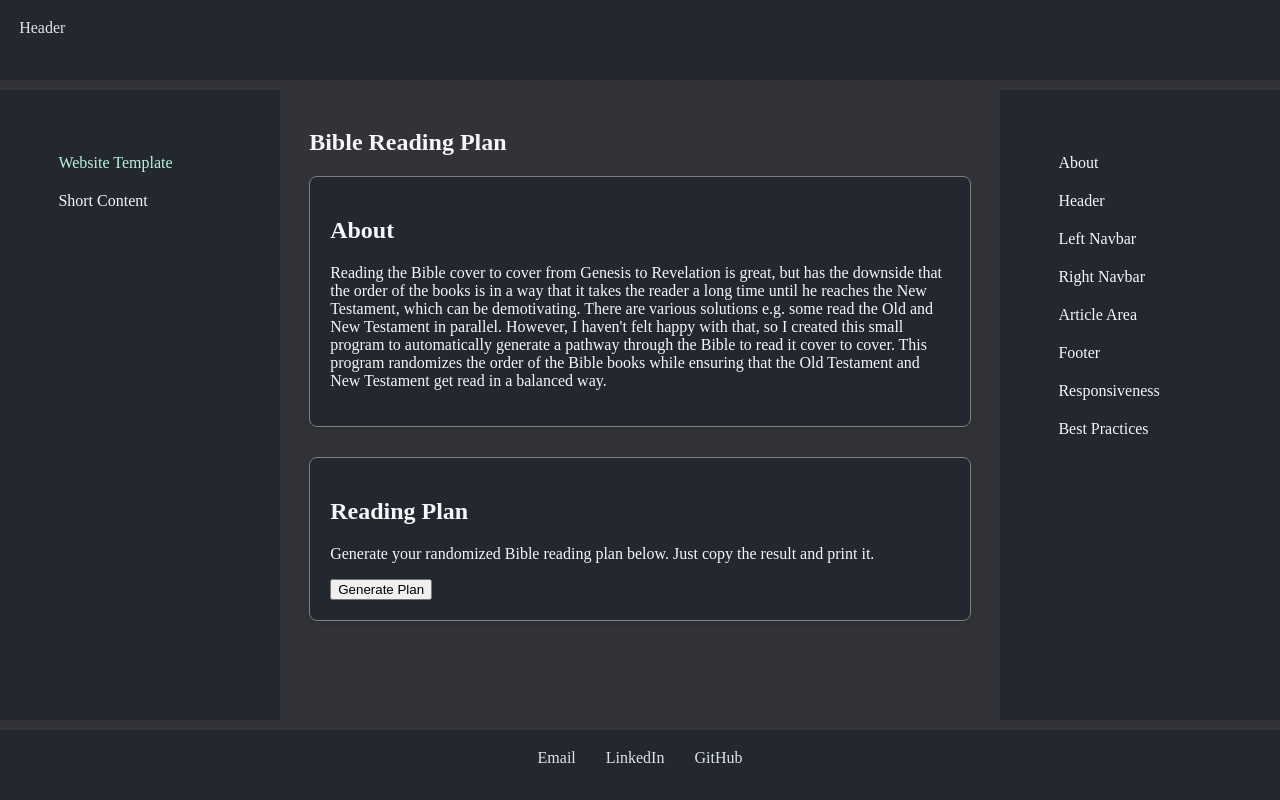
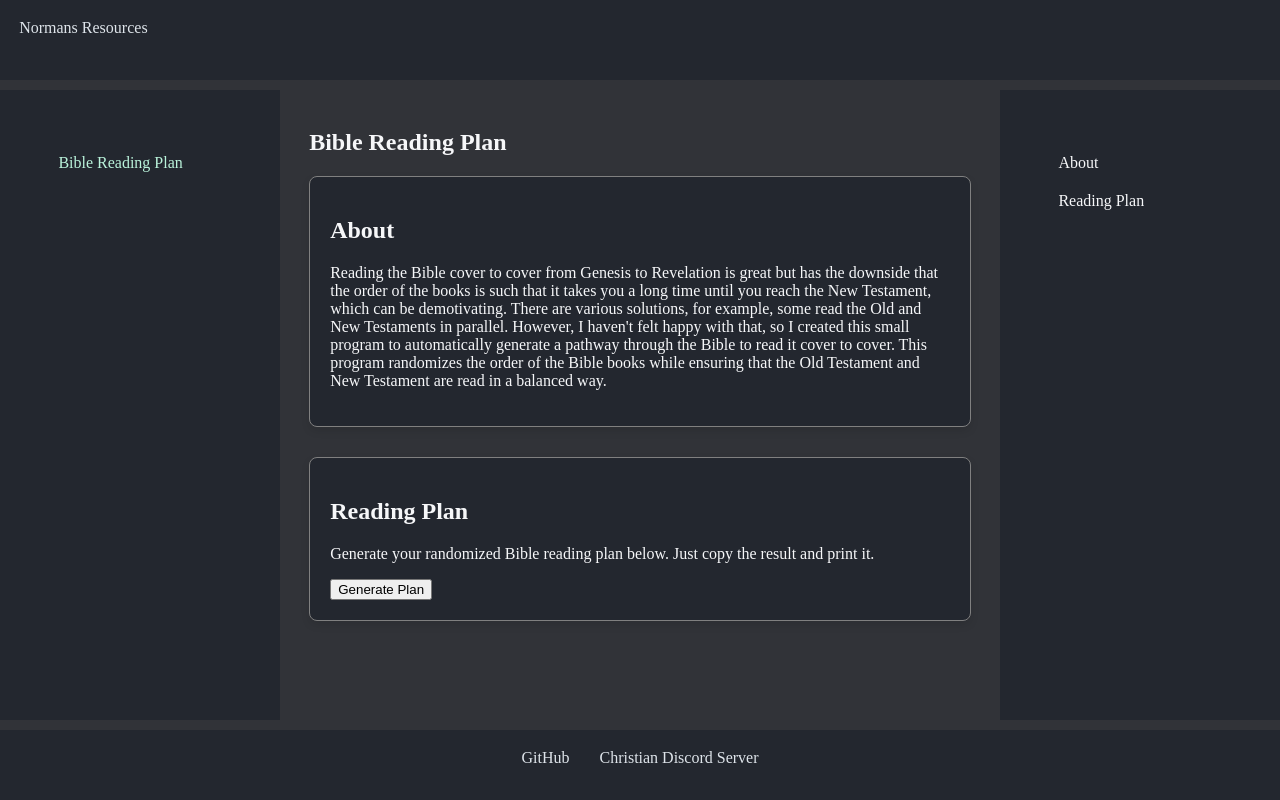
Before and after one commit to Norman1/christian-resources, a plain HTML site: page index.html in a window 1280 px wide. Drawn offline with Linux system fonts and the light colour scheme.

Commit message:
Initial commit

```diff
--- a/global.css
+++ b/global.css
@@ -22,7 +22,6 @@
 
 body {
     background-color: var(--body-background-color);
-
 }
 
 /* Begin article rules */
--- a/index.html
+++ b/index.html
@@ -5,19 +5,20 @@
     <meta name="viewport" content="width=device-width, initial-scale=1.0">
     <meta name="description"
           content="Description for search engines here">
-    <title>Website Template</title>
+    <title>Bible Reading Plan</title>
     <link rel="stylesheet" href="holy-grail.css">
     <link rel="stylesheet" href="global.css">
 </head>
 <body>
-<header id="pageHeader">Header</header>
+<header id="pageHeader">Normans Resources</header>
 <article id="mainArticle">
     <h1>Bible Reading Plan</h1>
     <section id="about">
         <h2>About</h2>
-        <p>Reading the Bible cover to cover from Genesis to Revelation is great, but has the downside that the order of the books is in a way that it takes the reader a long time until he reaches the New Testament, which can be demotivating.
-        There are various solutions e.g. some read the Old and New Testament in parallel. However, I haven't felt happy with that, so I created this small program to automatically generate a pathway through the
-        Bible to read it cover to cover. This program randomizes the order of the Bible books while ensuring that the Old Testament and New Testament get read in a balanced way. </p>
+        <p>Reading the Bible cover to cover from Genesis to Revelation is great but has the downside that the order of the books is such that it takes you a
+            long time until you reach the New Testament, which can be demotivating. There are various solutions, for example, some read the Old and New Testaments in parallel.
+            However, I haven't felt happy with that, so I created this small program to automatically generate a pathway through the Bible to read it cover to cover.
+            This program randomizes the order of the Bible books while ensuring that the Old Testament and New Testament are read in a balanced way.</p>
     </section>
 
     <section id="reading-plan">
@@ -41,8 +42,7 @@
 <nav id="mainNav">
     <div class="stickyDiv">
         <ul class="nav-list">
-            <li><a href="index.html" class="nav-link active">Website Template</a></li>
-            <li><a href="short-content.html" class="nav-link ">Short Content</a></li>
+            <li><a href="index.html" class="nav-link active">Bible Reading Plan</a></li>
 
         </ul>
     </div>
@@ -51,20 +51,13 @@
     <div class="stickyDiv">
         <ul class="nav-list">
             <li><a href="#about" class="nav-link nav-link-right">About</a></li>
-            <li><a href="#header" class="nav-link nav-link-right">Header</a></li>
-            <li><a href="#leftNavbar" class="nav-link nav-link-right">Left Navbar</a></li>
-            <li><a href="#rightNavbar" class="nav-link nav-link-right">Right Navbar</a></li>
-            <li><a href="#articleArea" class="nav-link nav-link-right">Article Area</a></li>
-            <li><a href="#footer" class="nav-link nav-link-right">Footer</a></li>
-            <li><a href="#responsiveness" class="nav-link nav-link-right">Responsiveness</a></li>
-            <li><a href="#bestPractices" class="nav-link nav-link-right">Best Practices</a></li>
+            <li><a href="#reading-plan" class="nav-link nav-link-right">Reading Plan</a></li>
         </ul>
     </div>
 </div>
 <footer id="pageFooter">
-    <a href="mailto:email@example.com" class="footer-link" target="_blank">Email</a>
-    <a href="https://www.linkedin.com/in/your_username/" class="footer-link" target="_blank">LinkedIn</a>
     <a href="https://github.com/your_username" class="footer-link" target="_blank">GitHub</a>
+    <a href="https://discord.gg/kc7xGpkT" class="footer-link" target="_blank">Christian Discord Server</a>
 
 </footer>
 <script src="BibleBooks.js"></script>
```
